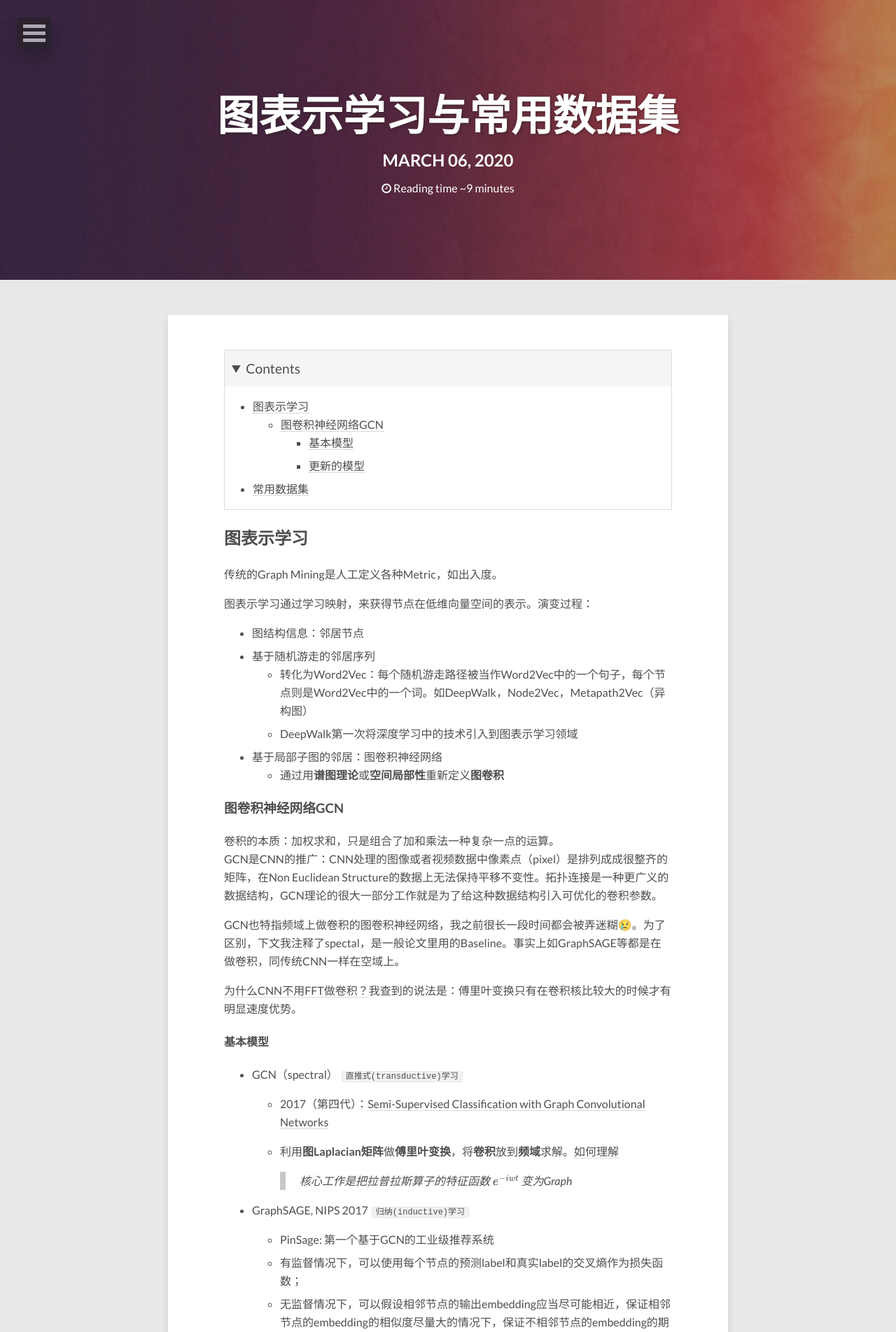
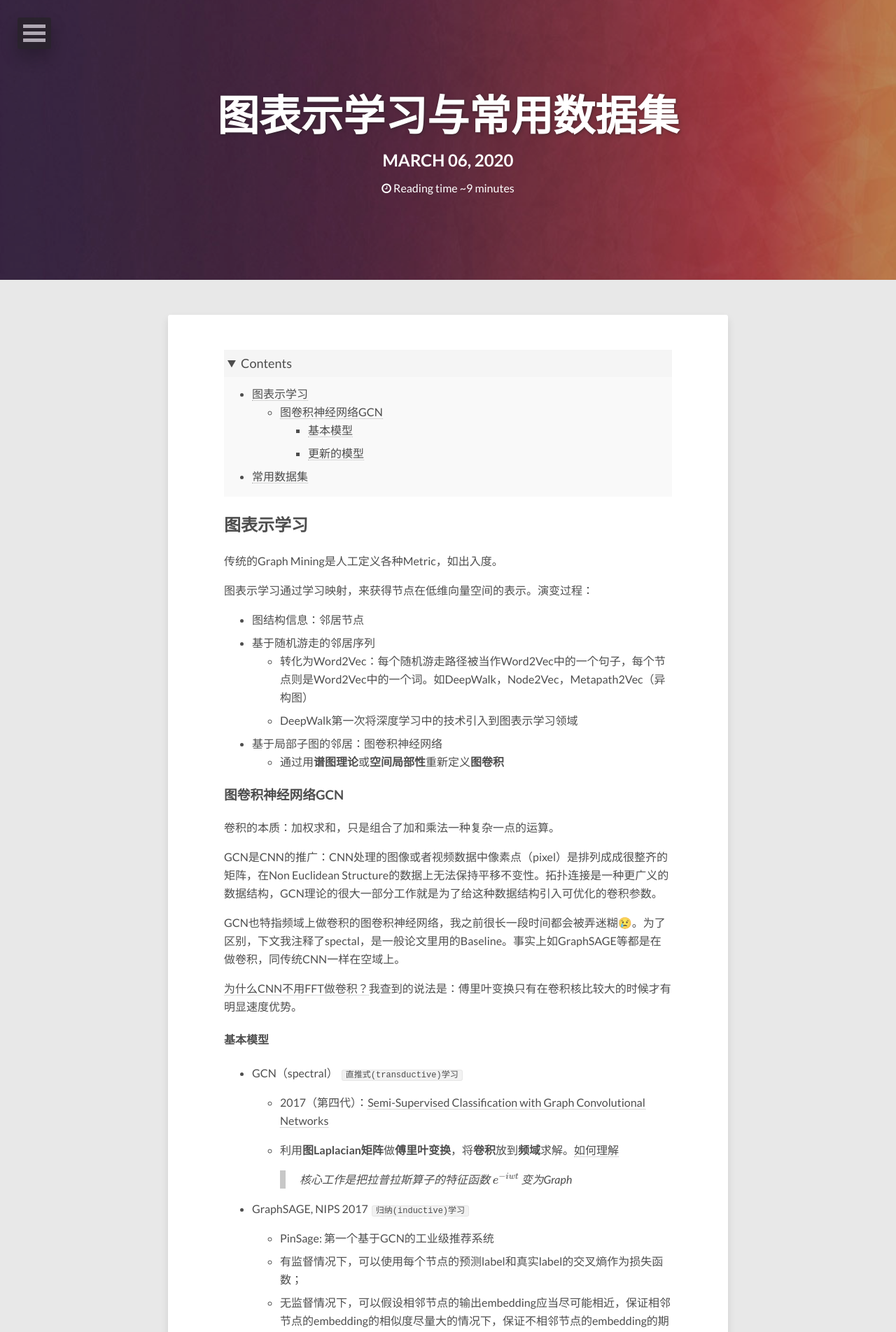
Before and after one commit to E0HYL/BLOG-OF-E0, a Jekyll site: the page built from _posts/2020-03-06-GNNBasic.md, in a window 1280 px wide. Shown: the top 1904 px of the page at 70% size. Built offline with Jekyll 4.4.1, drawn with Linux system fonts in a browser that asks for light colours; nearby versions of some CDN libraries; emoji names are drawn with the system emoji font; formulas are drawn with MathJax 3; comment, search, counter and statistics services are not loaded.

Commit message:
details css

```diff
--- a/_posts/2020-03-06-GNNBasic.md
+++ b/_posts/2020-03-06-GNNBasic.md
@@ -40,6 +40,7 @@ image:
 
 卷积的本质：加权求和，只是组合了加和乘法一种复杂一点的运算。<br>
 <!--more-->
+
 GCN是CNN的推广：CNN处理的图像或者视频数据中像素点（pixel）是排列成成很整齐的矩阵，在Non Euclidean Structure的数据上无法保持平移不变性。拓扑连接是一种更广义的数据结构，GCN理论的很大一部分工作就是为了给这种数据结构引入可优化的卷积参数。<br>
 
 GCN也特指频域上做卷积的图卷积神经网络，我之前很长一段时间都会被弄迷糊:cry:。为了区别，下文我注释了spectal，是一般论文里用的Baseline。事实上如GraphSAGE等都是在做卷积，同传统CNN一样在空域上。<br>
--- a/_sass/_page.scss
+++ b/_sass/_page.scss
@@ -719,20 +719,21 @@ header .entry-meta {
 
 // details of post
 details summary {
-    cursor: pointer;
-    padding: 10px;
-    box-shadow: whitesmoke;
+	font-size:large;
+	cursor: pointer;
+    padding: 5px;
     background: whitesmoke;
 }
 details[open] summary {
-    font-size:larger;
+    font-size:large;
     cursor: pointer;
-    padding: 10px;
-    margin-bottom:5px;
+    padding: 5px;
+    margin-bottom:-5px;
 }
 
 details[open] {
-    border:1px double #7a7a7a42;
+	background: #f5f5f59c;
+	padding-bottom: 0.1px;
 }
 
 ul#markdown-toc {
```
